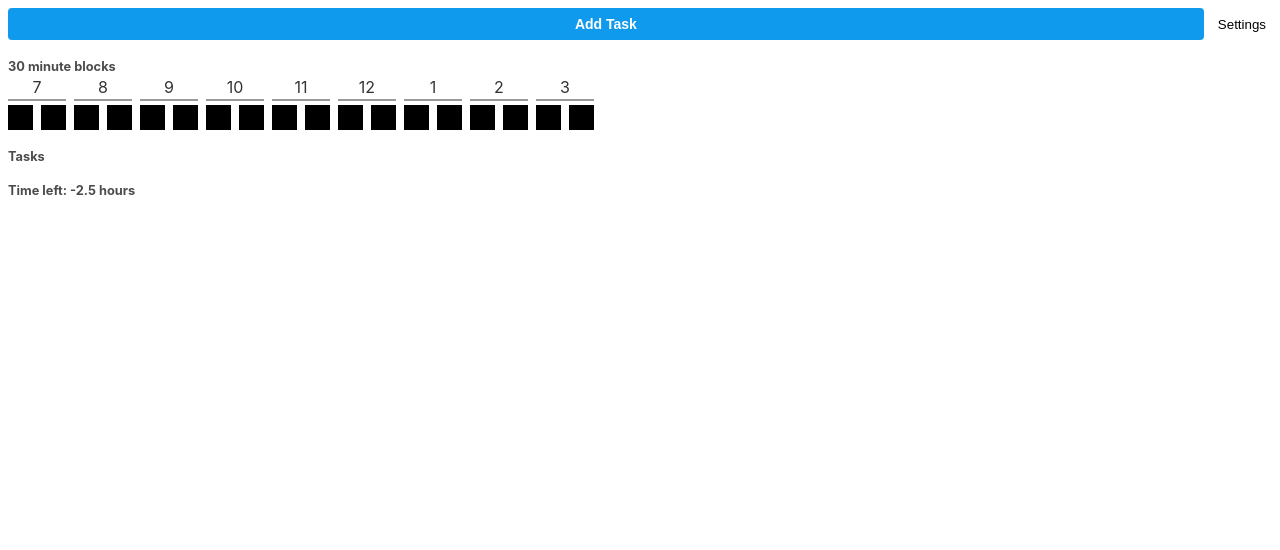
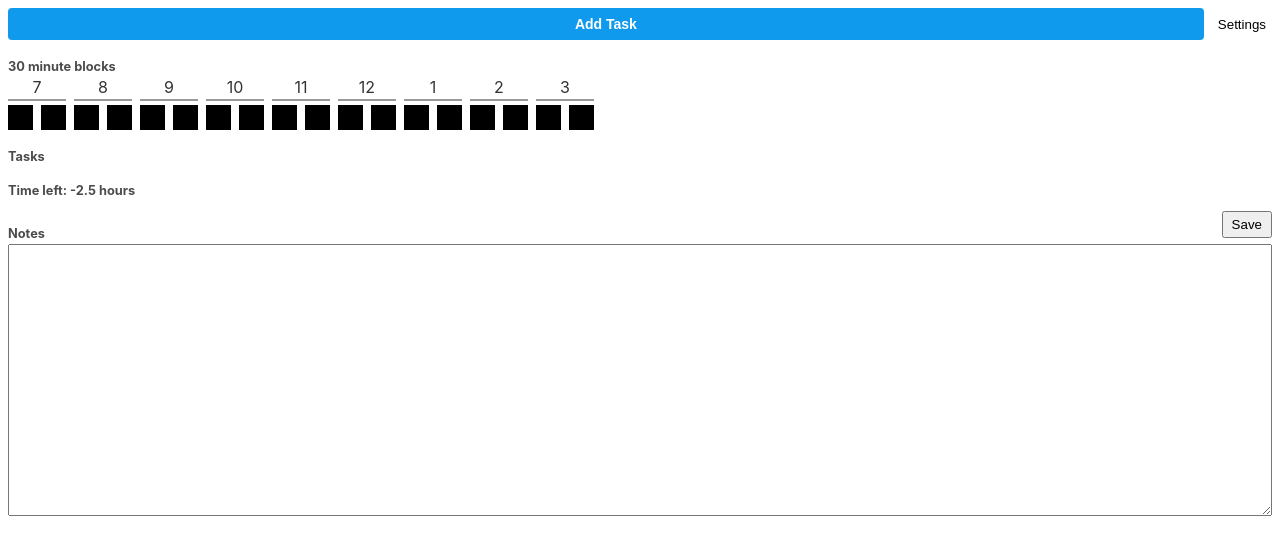
Before and after one commit to shinyobject/day-task-tracker-zu, a React (Create React App) app: page / in a window 1280 px wide. Shown: the top 550 px of the page. Built offline with nearby package versions, Linux system fonts and the light colour scheme.

Commit message:
Initial working file

```diff
--- a/src/Main.js
+++ b/src/Main.js
@@ -6,6 +6,7 @@ import { Tasks, TaskBars } from "components/Tasks";
 import { useBlocks, useControls, useTasks, useDate } from "store";
 import { Settings } from "components/Settings";
 import { TimeAndBlocks } from "components/TimeAndBlocks";
+import { Notes } from "components/Notes";
 
 export const Main = styled(({ className }) => {
   const [isOpen, setIsOpen] = useState(false);
@@ -84,6 +85,7 @@ export const Main = styled(({ className }) => {
       <h2>Time left: {displayTimeLeft}</h2>
       <FreeBlocks />
       <TaskBars />
+      <Notes />
       {isOpen && <Settings setIsOpen={setIsOpen} />}
     </div>
   );
--- /dev/null
+++ b/src/components/Notes/Notes.js
@@ -0,0 +1,82 @@
+import { useRef } from "react";
+import styled from "styled-components";
+
+const Row = styled.div`
+  display: flex;
+  align-items: center;
+  justify-content: space-between;
+  gap: 4px;
+  button {
+    margin: 0;
+    padding: 4px 8px;
+  }
+`;
+
+export const Notes = styled(({ className }) => {
+  const text = useRef(null);
+
+  const handleSave = () => {
+    const textToSave = text.current.value;
+    const blob = new Blob([textToSave], { type: "text/plain" });
+    // const a = document.createElement("a");
+    // a.href = URL.createObjectURL(blob);
+    // a.download = "notes.txt";
+    // a.click();
+    const writeFile = async () => {
+      const root = await navigator.storage.getDirectory();
+      const untitledFile = await root.getFileHandle("UntitledTest.txt", {
+        create: true,
+      });
+      console.log(root, untitledFile);
+    };
+
+    //   writeFile();
+
+    async function saveFile() {
+      // create a new handle
+      const newHandle = await window.showSaveFilePicker({
+        suggestedName: "Temp Directory/Temp File.txt",
+      });
+
+      // create a FileSystemWritableFileStream to write to
+      const writableStream = await newHandle.createWritable();
+
+      const textToSave = text.current.value;
+      const blob = new Blob([textToSave], { type: "text/plain" });
+      // write our file
+      await writableStream.write(blob);
+
+      // close the file and write the contents to disk.
+      await writableStream.close();
+    }
+
+    saveFile();
+  };
+
+  // var content = "What's up , hello world";
+  // // any kind of extension (.txt,.cpp,.cs,.bat)
+  // var filename = "hello.txt";
+
+  // var blob = new Blob([content], {
+  //   type: "text/plain;charset=utf-8",
+  // });
+
+  return (
+    <div className={className}>
+      <Row>
+        <h2>Notes</h2>
+        <button onClick={handleSave}>Save</button>
+      </Row>
+      <textarea ref={text}></textarea>
+    </div>
+  );
+})`
+  display: flex;
+  flex-direction: column;
+  textarea {
+    font-family: Courier;
+    font-size: 1rem;
+    height: 250px;
+    padding: 10px;
+  }
+`;
--- /dev/null
+++ b/src/components/Notes/index.js
@@ -0,0 +1 @@
+export * from "./Notes";
```
